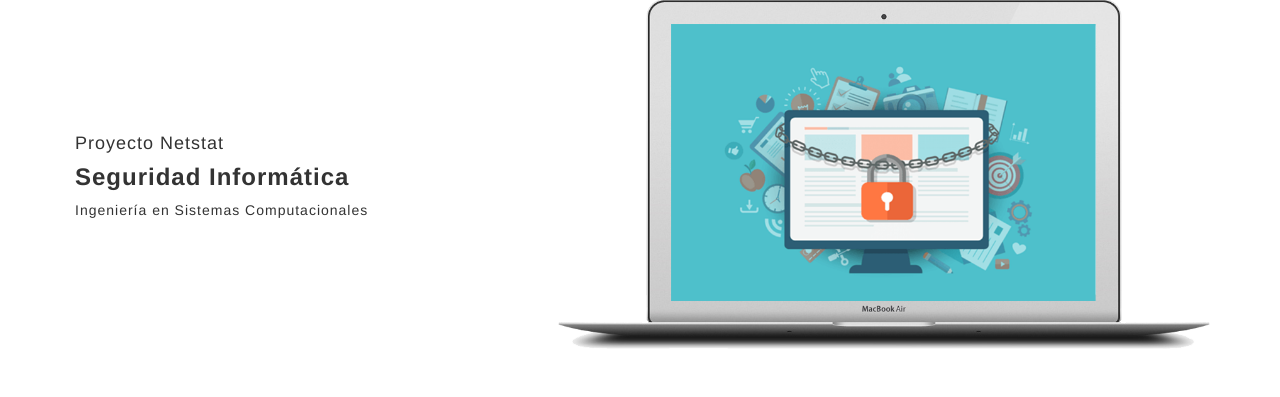
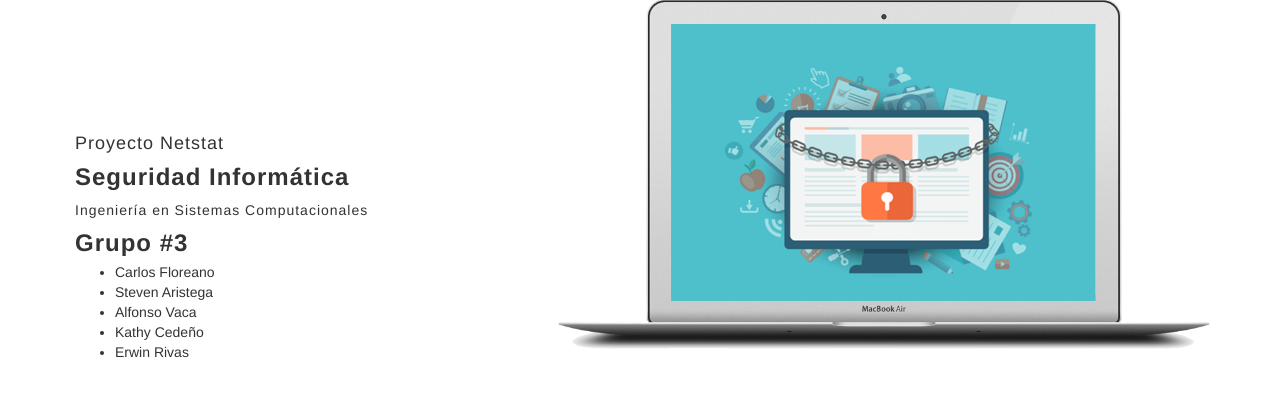
Before and after one commit to joseguamanp/proyecto_seguridad, a PHP site: page / in a window 1280 px wide. Shown: the part 153-550 px from the top of the page. Run offline with PHP 8.4, Linux system fonts and the light colour scheme.

Commit message:
Update index.php

```diff
--- a/index.php
+++ b/index.php
@@ -17,6 +17,14 @@
 					<h4>Proyecto Netstat</h4>
 					<h3>Seguridad Informática</h3>
 					<p>Ingeniería en Sistemas Computacionales</p>
+					<h3>Grupo #3</h3>
+					<ul>
+						<li>Carlos Floreano</li>
+						<li>Steven Aristega</li>
+						<li>Alfonso Vaca</li>
+						<li>Kathy Cedeño</li>
+						<li>Erwin Rivas</li>
+					</ul>
 			</div>
 			<div class="col-md-7">
 					<img src="public/img/pc.png" alt="">
```
